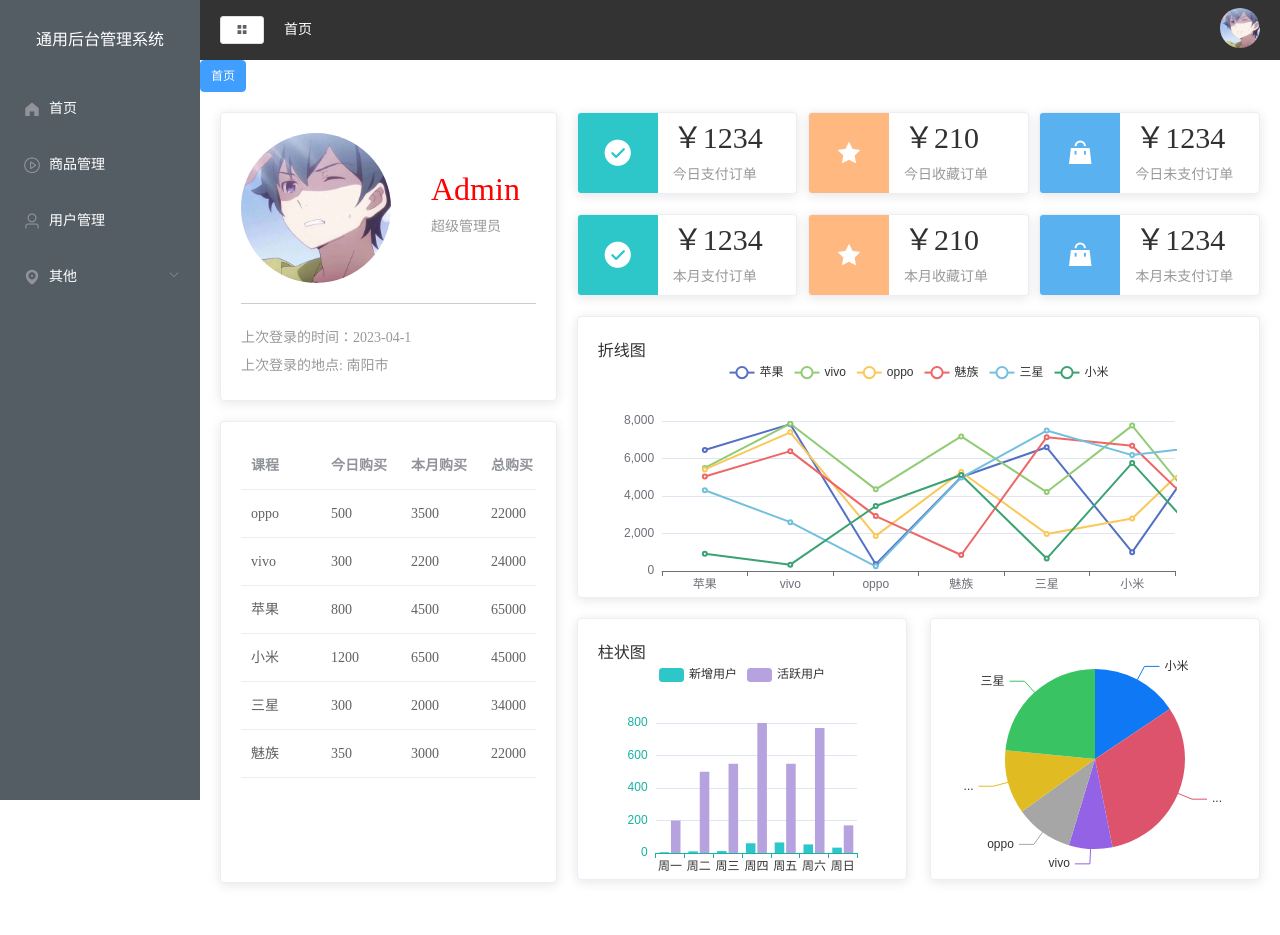
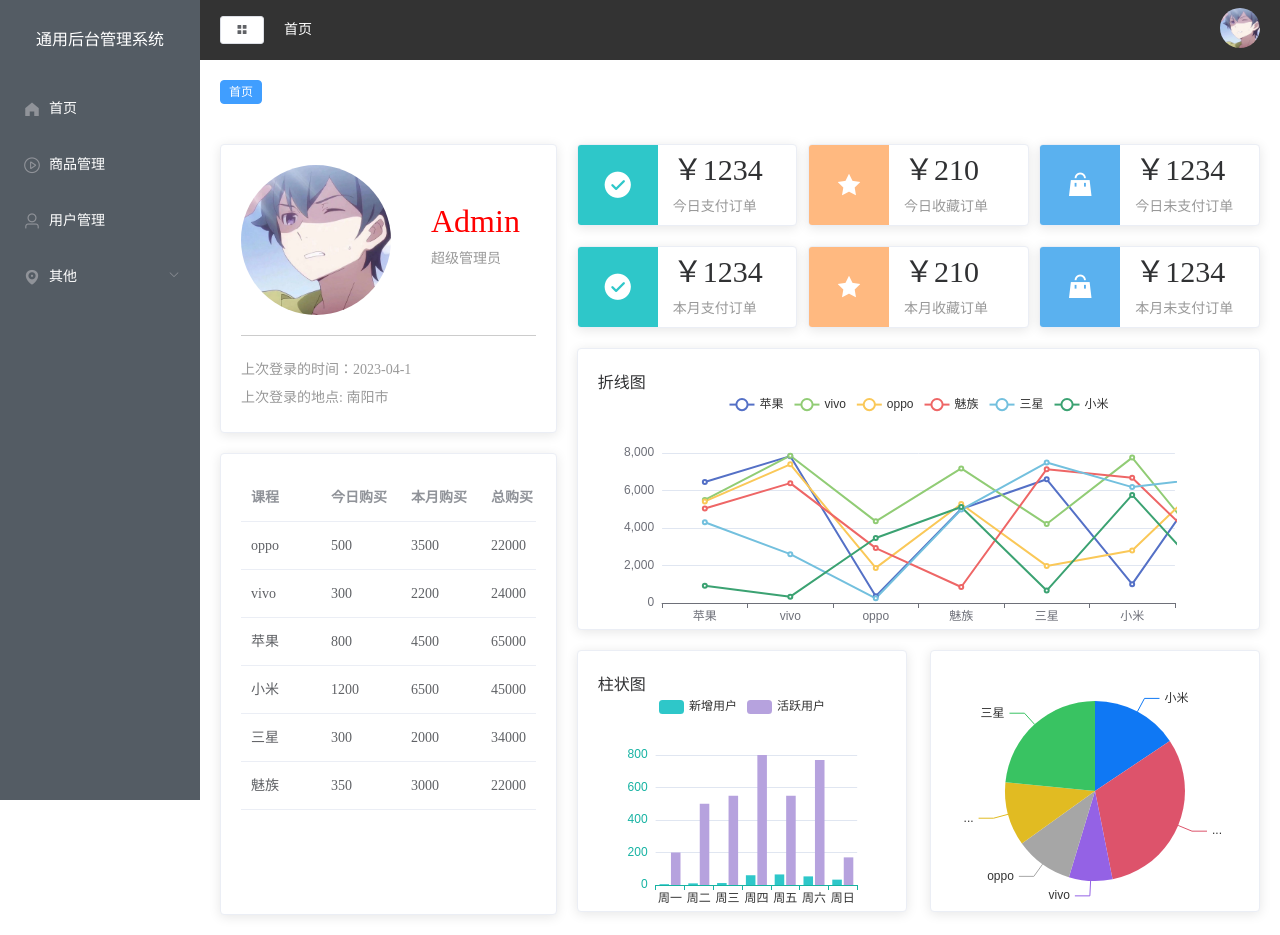
Before and after one commit to zhangBeihaiA/BackstageManagementSystem, a Vue app: page /#/home in a window 1280 px wide. Before the commit the page ends 903 px from the top, so only its background shows below. Built offline with nearby package versions, Linux system fonts and the light colour scheme.

Commit message:
完成了面包屑功能

```diff
--- a/src/components/CommonHeader.vue
+++ b/src/components/CommonHeader.vue
@@ -4,7 +4,7 @@
       <el-button style="margin-right:20px" @click="handleMenu" icon="el-icon-menu" size="mini"></el-button>
       <!-- 面包屑 -->
       <el-breadcrumb separator="/">
-        <el-breadcrumb-item v-for="item in tags" :key="item.path" :to="{ path: item.path }">{{item.label}}</el-breadcrumb-item>
+        <el-breadcrumb-item  v-for="item in tags" :key="item.path" :to="{ path: item.path }">{{item.label}}</el-breadcrumb-item>
       </el-breadcrumb>
     </div>
     <div class="r-content">
--- a/src/components/commonTag.vue
+++ b/src/components/commonTag.vue
@@ -1,10 +1,13 @@
 <template>
   <div class="tabs">
     <el-tag
-      v-for="item in tags"
+      v-for="(item,index) in tags"
       :key="item.path"
       :effect="$route.name==item.name ? 'dark' : 'plain'"
       :closable="item.name!=='home'"
+      @click="changeMenu(item)"
+      @close="handleClose(item,index)"
+      size="small"
 
     >
       {{ item.label }}
@@ -33,11 +36,48 @@ export default {
             tags:state=>state.tab.tabList
         })
     },
-    mounted(){
-        console.log(this.tags)
+    methods:{
+        // 点击tag跳转的功能
+        changeMenu(item){
+            if(item.name !==this.$route.name){
+                this.$router.push({
+                name:item.name
+            })
+            }
+
+        },
+        //关闭当前tag
+        handleClose(item,index){
+            this.$store.commit('closeTag',item)
+            const length = this.tags.length
+            //删除之后的跳转逻辑
+            //删除的不是已激活的标签
+            if(this.$route.name !== item.name){
+                return
+            }
+            //删除的是最后一项
+            if(index == length){
+                this.$router.push({
+                    name:this.tags[index-1].name
+                })
+            } else{
+                //删除的是中间的
+                this.$router.push({
+                    name:this.tags[index].name
+                })
+            }
+        }
     }
 };
 </script>
 
-<style>
+<style lang="less" scoped>
+    .tabs{
+        padding: 20px;
+        .el-tag{
+            margin-right: 15px;
+            //鼠标经过有小手样式
+            cursor: pointer;
+        }
+    }
 </style>
--- a/src/store/tab.js
+++ b/src/store/tab.js
@@ -27,6 +27,11 @@ export default{
                     state.tabList.push(val)
                 }
             }
+        },
+        //删除指定的tag数据
+        closeTag(state,item){
+            const index = state.tabList.findIndex( val=> val.name == item.name)
+            state.tabList.splice(index,1)
         }
 
     }
```
